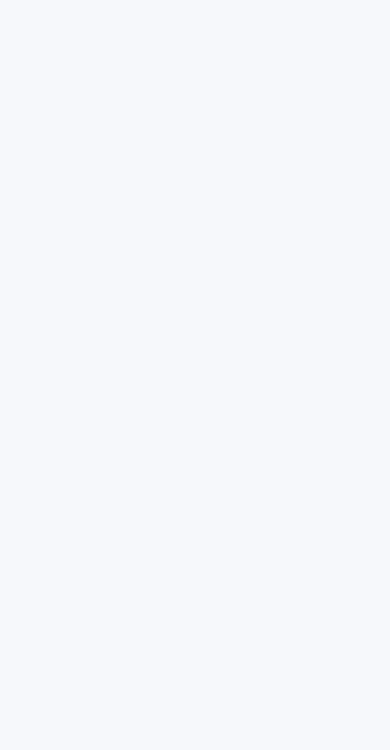
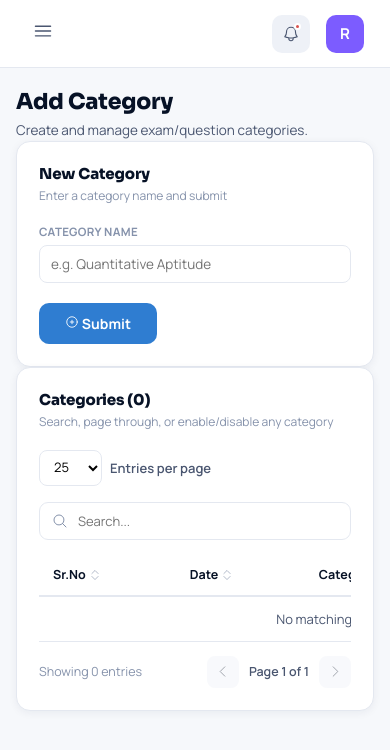
Before and after one commit to IT-NETWORKZ/ETS1, a React (Vite) app: page /dashboard/superadmin/category in a window 390 px wide. Before the commit this address had no page. Shown: the top 750 px of the page. Built offline with nearby package versions, Linux system fonts and the light colour scheme.

Commit message:
Updated project

```diff
--- a/src/App.jsx
+++ b/src/App.jsx
@@ -32,6 +32,7 @@ import AdminExamInstructions from "./pages/dashboard/admin/instructions/ExamInst
 import SuperadminDashboard from "./pages/dashboard/superadmin/SuperadminDashboard";
 import SuperadminQuestionBank from "./pages/dashboard/superadmin/questions/QuestionBank";
 import SuperadminExamInstructions from "./pages/dashboard/superadmin/instructions/ExamInstructions";
+import AddCategory from "./pages/dashboard/superadmin/category/AddCategory";
 import CandidateProfile from "./pages/dashboard/candidate/profile/CandidateProfile";
 import "./App.css";
 
@@ -88,6 +89,7 @@ export default function App() {
               <Route path="/dashboard/superadmin" element={<SuperadminDashboard />} />
               <Route path="/dashboard/superadmin/questions" element={<SuperadminQuestionBank />} />
               <Route path="/dashboard/superadmin/instructions" element={<SuperadminExamInstructions />} />
+              <Route path="/dashboard/superadmin/category" element={<AddCategory />} />
             </Routes>
           </AnimatePresence>
         </main>
--- a/src/api/axios.js
+++ b/src/api/axios.js
@@ -1,4 +1,12 @@
 import axios from "axios";
+
+// Helper function to extract a cookie value by key name
+export function getCookie(name) {
+  const value = `; ${document.cookie}`;
+  const parts = value.split(`; ${name}=`);
+  if (parts.length === 2) return parts.pop().split(";").shift();
+  return null;
+}
 
 const api = axios.create({
   baseURL: "https://localhost:44352/api",
@@ -7,4 +15,16 @@ const api = axios.create({
   },
 });
 
+// Automatically attach Bearer token from cookie to all API requests
+api.interceptors.request.use(
+  (config) => {
+    const token = getCookie("token");
+    if (token) {
+      config.headers.Authorization = `Bearer ${token}`;
+    }
+    return config;
+  },
+  (error) => Promise.reject(error)
+);
+
 export default api;
--- /dev/null
+++ b/src/dashboard/categoryStore.js
@@ -0,0 +1,63 @@
+import { useEffect, useState } from "react";
+
+const STORAGE_KEY = "categoryRecords_v1";
+const EVENT_NAME = "categoryUpdated";
+
+function readAll() {
+  try {
+    const raw = localStorage.getItem(STORAGE_KEY);
+    return raw ? JSON.parse(raw) : [];
+  } catch {
+    return [];
+  }
+}
+
+function writeAll(records) {
+  try {
+    localStorage.setItem(STORAGE_KEY, JSON.stringify(records));
+  } catch {
+    /* localStorage unavailable — records stay in-memory for this session only */
+  }
+  window.dispatchEvent(new CustomEvent(EVENT_NAME));
+}
+
+export function listCategories() {
+  return readAll().sort((a, b) => b.createdAt - a.createdAt);
+}
+
+export function addCategory(name) {
+  const all = readAll();
+  const record = {
+    id: `cat-${Date.now()}`,
+    name: name.trim(),
+    createdAt: Date.now(),
+    status: "enabled",
+  };
+  writeAll([...all, record]);
+  return record;
+}
+
+export function setCategoryStatus(id, status) {
+  const all = readAll();
+  writeAll(all.map((r) => (r.id === id ? { ...r, status } : r)));
+}
+
+export function deleteCategory(id) {
+  writeAll(readAll().filter((r) => r.id !== id));
+}
+
+function subscribe(callback) {
+  window.addEventListener(EVENT_NAME, callback);
+  window.addEventListener("storage", callback);
+  return () => {
+    window.removeEventListener(EVENT_NAME, callback);
+    window.removeEventListener("storage", callback);
+  };
+}
+
+// Full, live list of every category — used by the Add Category table.
+export function useCategoryList() {
+  const [records, setRecords] = useState(listCategories);
+  useEffect(() => subscribe(() => setRecords(listCategories())), []);
+  return records;
+}
--- a/src/dashboard/widgets/CountUp.jsx
+++ b/src/dashboard/widgets/CountUp.jsx
@@ -1,4 +1,10 @@
-import CountUpJs from "react-countup";
+import * as ReactCountUpModule from "react-countup";
+
+// Vite's CJS/ESM interop for this package can sometimes wrap the whole
+// module as the default export instead of just the component — this
+// resolves whichever shape it actually gave us at runtime.
+const CountUpJs =
+  ReactCountUpModule.default?.default || ReactCountUpModule.default || ReactCountUpModule;
 
 // Animates a numeric value up from 0 on scroll into view. Mixed strings
 // (e.g. "₹18.4L", "99.98%", "212ms") are split into a numeric run plus a
--- a/src/pages/Home.css
+++ b/src/pages/Home.css
@@ -235,6 +235,84 @@
   .home__headline { font-size: 34px; }
 }
 
+@media (max-width: 600px) {
+  .authcard {
+    border-radius: 14px;
+  }
+
+  .authcard__tab {
+    padding: 14px 8px;
+    font-size: 13px;
+  }
+
+  .authcard__body {
+    padding: 20px 18px 24px;
+  }
+
+  .authcard__input {
+    font-size: 16px; /* prevents iOS auto-zoom on focus */
+    padding: 12px 12px;
+    margin-bottom: 14px;
+  }
+
+  .authcard__label {
+    font-size: 13px;
+    margin-bottom: 6px;
+  }
+
+  .authcard__row {
+    flex-direction: column;
+    align-items: flex-start;
+    gap: 10px;
+    margin-bottom: 16px;
+  }
+
+  .authcard__submit {
+    width: 100%;
+    padding: 13px;
+    font-size: 14px;
+  }
+
+  .authcard__register {
+    font-size: 12.5px;
+    margin-top: 14px;
+  }
+}
+
+@media (max-width: 600px) {
+  .home__clients-tab {
+    font-size: 11.5px;
+    padding: 10px 14px;
+  }
+
+  .home__clients-track {
+    padding: 12px 0;
+  }
+
+  .home__client-chip {
+    font-size: 12px;
+    padding: 7px 14px;
+  }
+}
+
+@media (max-width: 400px) {
+  .home__headline {
+    font-size: 24px;
+  }
+
+  .home__eyebrow {
+    font-size: 11px;
+    padding: 5px 12px;
+  }
+
+    .home__clients-panel {
+    max-width: 330px;
+    margin-top: 28px;
+    border-radius: 12px;
+  }
+
+}
+
 .home__superadmin-link {
   display: inline-block;
   margin-top: 10px;
--- a/src/pages/Home.jsx
+++ b/src/pages/Home.jsx
@@ -358,6 +358,15 @@ export default function Home() {
         return;
       }
 
+      // --- STORE JWT TOKEN IN COOKIE ---
+      if (response.data.token) {
+        const maxAge = 24 * 60 * 60; // 1 day in seconds
+        // Only append '; Secure' when serving over HTTPS so localhost HTTP testing works
+        const secureFlag = window.location.protocol === "https:" ? "; Secure" : "";
+        document.cookie = `token=${response.data.token}; path=/; max-age=${maxAge}; SameSite=Lax${secureFlag}`;
+      }
+
+      // --- STORE USER INFO IN LOCALSTORAGE ---
       localStorage.setItem("userType", authTab);
       localStorage.setItem("userData", JSON.stringify(response.data));
 
@@ -367,6 +376,7 @@ export default function Home() {
         localStorage.removeItem("rememberedEmail");
       }
 
+      // Navigate to respective dashboard
       navigate(authTab === "candidate" ? "/dashboard/candidate" : "/dashboard/admin");
     } catch (err) {
       console.error("Login Error:", err);
--- /dev/null
+++ b/src/pages/dashboard/superadmin/category/AddCategory.jsx
@@ -0,0 +1,103 @@
+import { useState } from "react";
+import { motion, AnimatePresence } from "framer-motion";
+import { HiOutlineCheckCircle, HiOutlinePlusCircle } from "react-icons/hi2";
+import DashboardLayout from "../../../../dashboard/DashboardLayout";
+import SectionCard from "../../../../dashboard/widgets/SectionCard";
+import MasterTable from "../../../../dashboard/widgets/MasterTable";
+import StatusToggle from "../../../../dashboard/widgets/StatusToggle";
+import { SUPERADMIN_NAV } from "../superadminNav";
+import { addCategory, setCategoryStatus, useCategoryList } from "../../../../dashboard/categoryStore";
+import "../../../../dashboard/DashboardShared.css";
+import "../../admin/questions/QuestionBank.css";
+
+export default function AddCategory() {
+  const [name, setName] = useState("");
+  const [justAdded, setJustAdded] = useState(false);
+  const categories = useCategoryList();
+
+  function handleSubmit(e) {
+    e.preventDefault();
+    if (!name.trim()) return;
+    addCategory(name);
+    setName("");
+    setJustAdded(true);
+    setTimeout(() => setJustAdded(false), 1800);
+  }
+
+  // Precompute Sr.No and a display-friendly date on the sorted list, same
+  // pattern as InstructionsTable — MasterTable's render(row) only receives
+  // the row itself, not the page index, so this has to happen up front.
+  const rows = categories.map((r, i) => ({
+    ...r,
+    srNo: i + 1,
+    dateText: new Date(r.createdAt).toLocaleDateString("en-IN", { day: "2-digit", month: "short", year: "numeric" }),
+  }));
+
+  const columns = [
+    { key: "srNo", label: "Sr.No", sortable: true },
+    { key: "dateText", label: "Date", sortable: true },
+    { key: "name", label: "Category Name", sortable: true },
+    {
+      key: "status",
+      label: "Status",
+      render: (row) => (
+        <StatusToggle
+          enabled={row.status === "enabled"}
+          onToggle={() => setCategoryStatus(row.id, row.status === "enabled" ? "disabled" : "enabled")}
+        />
+      ),
+    },
+  ];
+
+  return (
+    <DashboardLayout
+      role="superadmin" roleLabel="Superadmin Console" roleColor="#7c5cff"
+      navItems={SUPERADMIN_NAV} userName="R. Kulkarni" userMeta="Superadmin · Full Access"
+    >
+      <motion.div initial={{ opacity: 0, y: 10 }} animate={{ opacity: 1, y: 0 }} transition={{ duration: 0.4 }}>
+        <h1 className="dashpage__heading">Add Category</h1>
+        <p className="dashpage__subheading">Create and manage exam/question categories.</p>
+      </motion.div>
+
+      <SectionCard title="New Category" subtitle="Enter a category name and submit" delay={0.05}>
+        <form className="qform" onSubmit={handleSubmit}>
+          <div className="qform__common">
+            <label className="qfield">
+              <span className="qfield__label">Category Name</span>
+              <input
+                type="text"
+                placeholder="e.g. Quantitative Aptitude"
+                value={name}
+                onChange={(e) => setName(e.target.value)}
+              />
+            </label>
+          </div>
+          <div className="qform__footer">
+            <button type="submit" className="qform__save">
+              <HiOutlinePlusCircle /> Submit
+            </button>
+            <AnimatePresence>
+              {justAdded && (
+                <motion.span
+                  className="qform__savedtag"
+                  initial={{ opacity: 0, x: -6 }} animate={{ opacity: 1, x: 0 }} exit={{ opacity: 0 }}
+                >
+                  <HiOutlineCheckCircle /> Category added
+                </motion.span>
+              )}
+            </AnimatePresence>
+          </div>
+        </form>
+      </SectionCard>
+
+      <SectionCard title={`Categories (${categories.length})`} subtitle="Search, page through, or enable/disable any category" delay={0.15}>
+        <MasterTable
+          columns={columns}
+          rows={rows}
+          searchKeys={["name"]}
+          keyField="id"
+        />
+      </SectionCard>
+    </DashboardLayout>
+  );
+}
--- a/src/pages/dashboard/superadmin/superadminNav.js
+++ b/src/pages/dashboard/superadmin/superadminNav.js
@@ -1,12 +1,14 @@
 import {
   HiOutlineGlobeAlt, HiOutlineBuildingOffice2, HiOutlineUserGroup, HiOutlineBanknotes,
   HiOutlineShieldCheck, HiOutlineDocumentMagnifyingGlass, HiOutlineChatBubbleBottomCenterText,
+  HiOutlineTag,
 } from "react-icons/hi2";
 
 export const SUPERADMIN_NAV = [
   { to: "/dashboard/superadmin", label: "Platform Overview", icon: HiOutlineGlobeAlt, end: true },
   { to: "/dashboard/superadmin", label: "Tenants", icon: HiOutlineBuildingOffice2 },
   { to: "/dashboard/superadmin", label: "Sub-Superadmins", icon: HiOutlineUserGroup },
+  { to: "/dashboard/superadmin/category", label: "Add Category", icon: HiOutlineTag },
   { to: "/dashboard/superadmin/questions", label: "Global Question Bank", icon: HiOutlineDocumentMagnifyingGlass },
   { to: "/dashboard/superadmin/instructions", label: "Exam Instructions", icon: HiOutlineChatBubbleBottomCenterText },
   { to: "/exam-price", label: "Packages & Pricing", icon: HiOutlineBanknotes },
```
Also changed, not shown: 7 other files (tests, documents, lock files or other folders).
